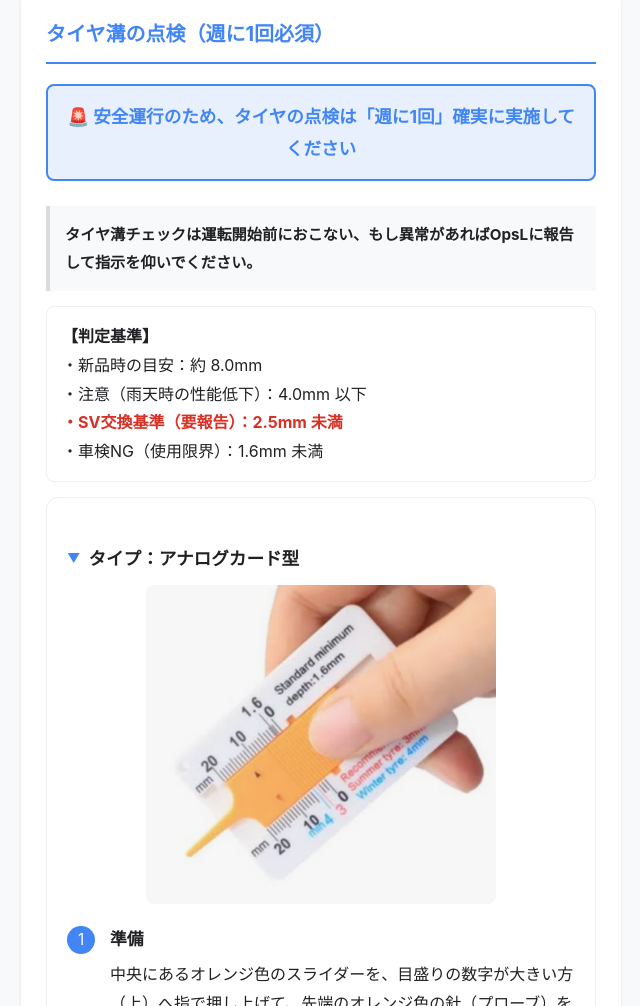
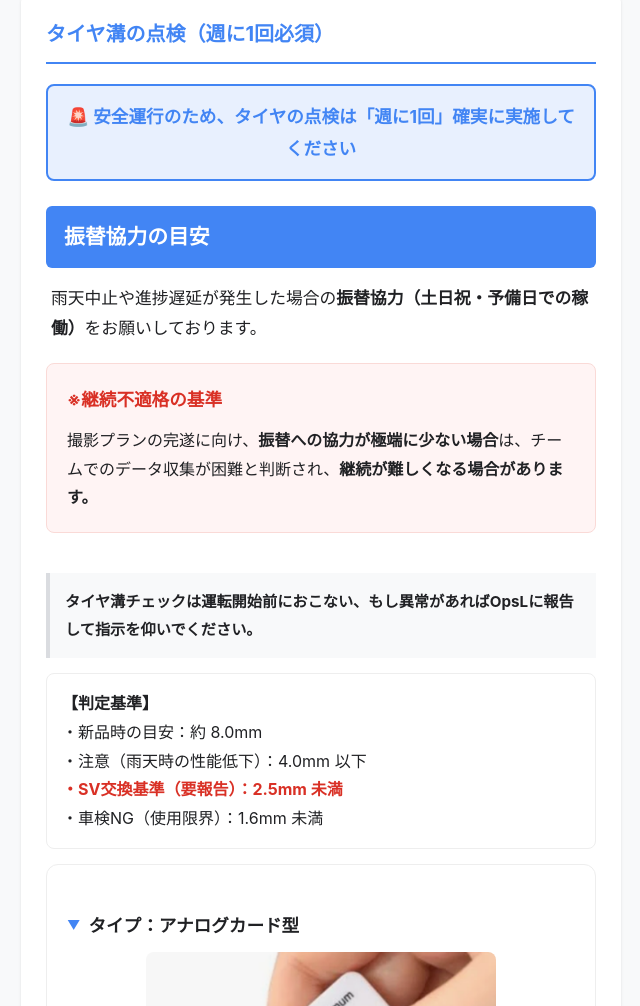
Before and after one commit to e4144e4144/-training, a plain HTML site: page 01.move/index.html in a window 1280 px wide. Shown: the part 1852-2858 px from the top of the page, without its empty margins (319-959 px from the left). Drawn offline with Linux system fonts and the light colour scheme.

Commit message:
Update index.html

```diff
--- a/01.move/index.html
+++ b/01.move/index.html
@@ -141,6 +141,24 @@
             color: var(--main-blue);
             font-size: 1.1rem;
         }
+
+        /* 画像再現用のスタイル追加 */
+        .image-reproduce-header {
+            background-color: #4285F4;
+            color: white;
+            padding: 12px 18px;
+            border-radius: 6px;
+            font-weight: bold;
+            font-size: 1.3rem;
+            margin-bottom: 15px;
+        }
+        .image-reproduce-alert {
+            background-color: #fff4f4;
+            border: 1px solid #fadad7;
+            padding: 20px;
+            border-radius: 8px;
+            margin-top: 20px;
+        }
     </style>
 </head>
 <body>
@@ -201,6 +219,21 @@
         <h2>タイヤ溝の点検（週に1回必須）</h2>
         <div class="weekly-header">🚨 安全運行のため、タイヤの点検は「週に1回」確実に実施してください</div>
 
+        <div style="margin-bottom: 40px;">
+            <div class="image-reproduce-header">
+                振替協力の目安
+            </div>
+            <p style="margin: 0 0 15px 5px; font-size: 1.05rem;">
+                雨天中止や進捗遅延が発生した場合の<b>振替協力（土日祝・予備日での稼働）</b>をお願いしております。
+            </p>
+
+            <div class="image-reproduce-alert">
+                <span style="color: #d93025; font-weight: bold; display: block; margin-bottom: 10px; font-size: 1.1rem;">※継続不適格の基準</span>
+                <p style="margin: 0; font-size: 1rem; line-height: 1.8;">
+                    撮影プランの完遂に向け、<strong>振替への協力が極端に少ない場合</strong>は、チームでのデータ収集が困難と判断され、<strong>継続が難しくなる場合があります。</strong>
+                </p>
+            </div>
+        </div>
         <div class="info-box">
             <b>タイヤ溝チェックは運転開始前におこない、もし異常があればOpsLに報告して指示を仰いでください。</b>
         </div>
```
